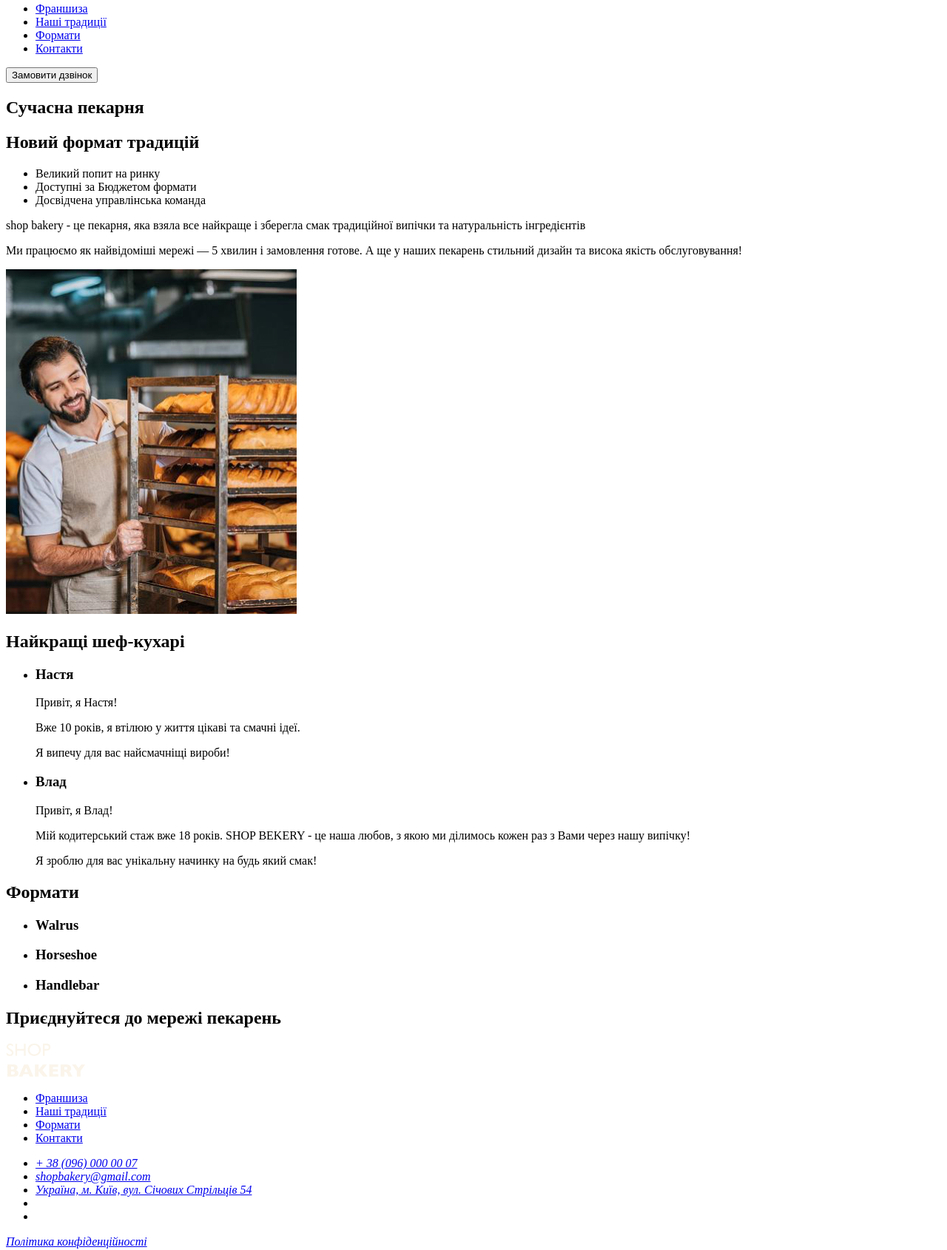
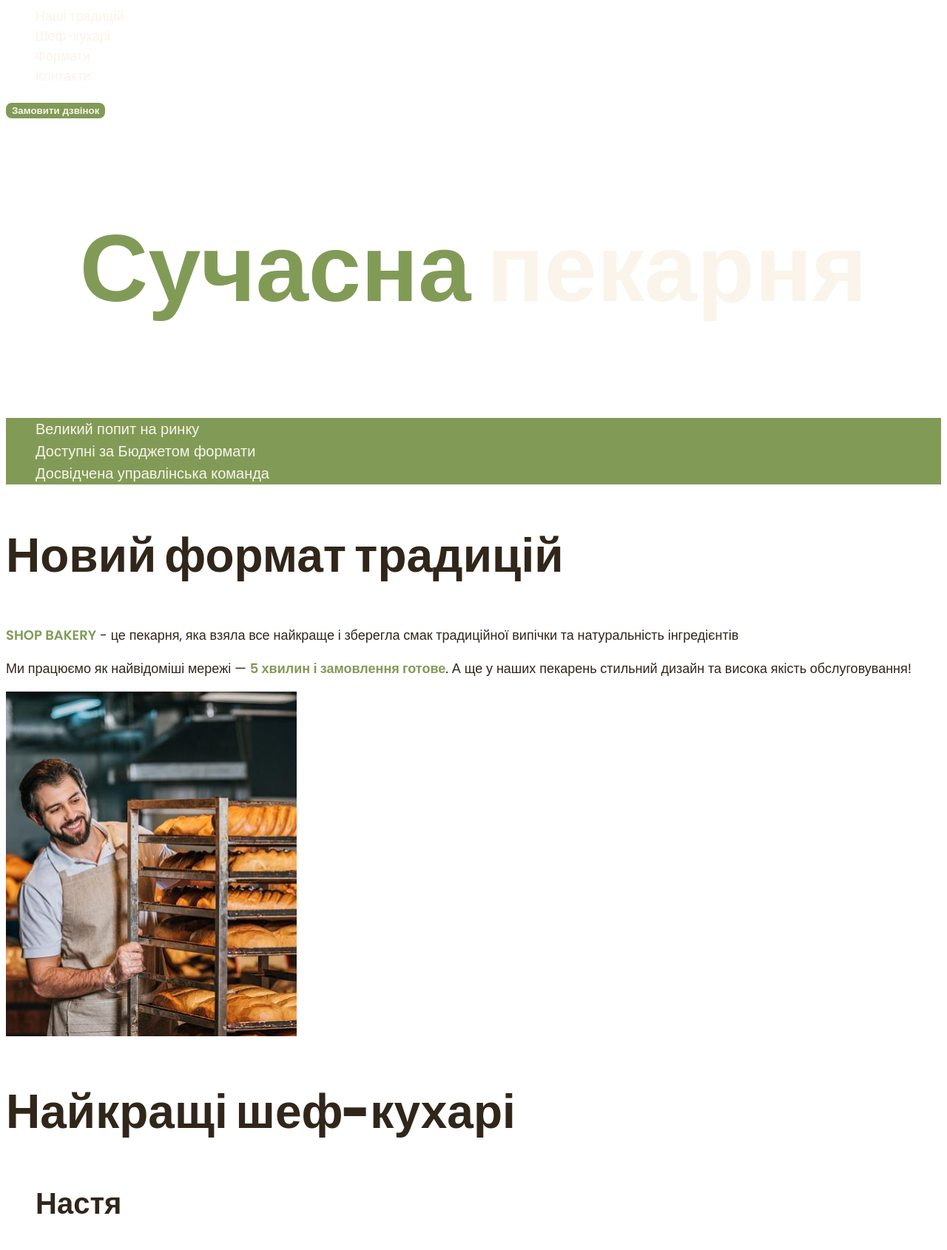
Before and after one commit to OlehPy/web-genius, a plain HTML site: page index.html in a window 1280 px wide. Shown: the part 71-1761 px from the top of the page at 74% size. Drawn offline with Linux system fonts and the light colour scheme.

Commit message:
Add files via upload

```diff
--- /dev/null
+++ b/css/styles.css
@@ -0,0 +1,174 @@
+@font-face {
+    font-display: swap;
+    font-family: 'Poppins';
+    font-style: normal;
+    font-weight: 300;
+    src: url('../fonts/poppins-v20-latin-300.woff2') format('woff2');
+}
+
+@font-face {
+    font-display: swap;
+    font-family: 'Poppins';
+    font-style: normal;
+    font-weight: 400;
+    src: url('../fonts/poppins-v20-latin-regular.woff2') format('woff2');
+}
+
+
+@font-face {
+    font-display: swap;
+    font-family: 'Poppins';
+    font-style: normal;
+    font-weight: 600;
+    src: url('../fonts/poppins-v20-latin-600.woff2') format('woff2');
+}
+
+
+@font-face {
+    font-display: swap;
+    font-family: 'Poppins';
+    font-style: normal;
+    font-weight: 900;
+    src: url('../fonts/poppins-v20-latin-900.woff2') format('woff2');
+}
+
+
+:root {
+    --color-brand-dark: #465929;
+    --color-brand-light: #819b57;
+    --color-primary-dark: #31261a;
+    --color-primary-light: #faf4ea;
+}
+
+/* Base */
+body {
+    color: var(--color-primary-dark);
+    font-family: 'Poppins', sans-serif;
+    font-size: 18px;
+    font-weight: 400;
+}
+
+ul {
+    list-style-type: none;
+}
+
+address {
+    font-style: normal;
+}
+
+/* Button */
+.button {
+    color: var(--color-primary-light);
+    background-color: var(--color-brand-light);
+    border: 2px solid var(--color-brand-light);
+    border-radius: 8px;
+    cursor: pointer;
+    font-weight: 600;
+}
+
+.button:hover {
+    background-color: transparent;
+    color: var(--color-brand-dark);
+}
+
+.button:focus {
+    background-color: transparent;
+    color: var(--color-brand-dark);
+}
+
+.button:active {
+    background-color: transparent;
+    color: var(--color-brand-dark);
+}
+
+/* Link */
+.link {
+    color: var(--color-primary-light);
+    text-decoration: none;
+    line-height: 1.5;
+}
+
+.link:hover {
+    color: var(--color-brand-light);
+    font-weight: 600;
+}
+
+/* Hero section */
+.hero-title {
+    color: var(--color-primary-light);
+    text-align: center;
+    font-size: 128px;
+    font-weight: 900;
+}
+
+.hero-title .accent {
+    color: var(--color-brand-light);
+}
+
+/* Advantages section */
+.advantages-list {
+    background-color: var(--color-brand-light);
+    color: var(--color-primary-light);
+}
+
+.advantages-iteam {
+    font-size: 20px;
+    font-weight: 300px;
+}
+
+.section-title .accent {
+    color: var(--color-primary-dark);
+}
+
+.section-title {
+    font-size: 64px;
+    font-weight: 900;
+    line-height: 1.3;
+}
+
+/* Traditions section */
+
+.traditions-text .brand {
+    color: var(--color-brand-light);
+    font-weight: 600;
+}
+
+.traditions-text .uppercase {
+    text-transform: uppercase;
+}
+
+/* Chef section */
+
+.chefs-title {
+    font-size: 40px;
+    font-weight: 600;
+}
+
+/* Formats section */
+
+.formats-title {
+    font-size: 24px;
+    font-weight: 600;
+}
+
+.formats-text {
+    font-size: 13px;
+    font-weight: 300;
+}
+
+/* Footer */
+
+.address-link {
+    color: var(--color-primary-light);
+    font-size: 16px;
+    font-weight: 300;
+    text-decoration: none;
+}
+
+.address-link:hover {
+    color: var(--color-brand-light);
+}
+
+.address-copyright {
+    font-size: 14px;
+}
--- a/index.html
+++ b/index.html
@@ -6,53 +6,55 @@
     <meta http-equiv="X-UA-Compatible" content="IE=edge">
     <meta name="viewport" content="width=device-width, initial-scale=1.0">
     <title>Сучасна пекарня</title>
+
+    <!-- Styles -->
+    <link rel="stylesheet" href="./css/styles.css">
 </head>
 
 <body>
-
     <header>
         <nav>
-            <a href=""><img src="./images/logo.svg" alt="Логотип сучасної пекарні" /></a>
+            <a href="#"><img src="./images/logo.svg" alt="Логотип сучасної пекарні"></a>
             <ul>
-                <li><a href="#">Франшиза</a></li>
-                <li><a href="#">Наші традиції</a></li>
-                <li><a href="#">Формати</a></li>
-                <li><a href="#">Контакти</a></li>
+                <li><a class="link" href="#traditions-section">Наші традицій</a></li>
+                <li><a class="link" href="#chefs-section">Шеф-кухарі</a></li>
+                <li><a class="link" href="#formats-section">Формати</a></li>
+                <li><a class="link" href="#contacts-section">Контакти</a></li>
             </ul>
         </nav>
-        <button>Замовити дзвінок</button>
+        <button class="button">Замовити дзвінок</button>
     </header>
 
     <main>
 
         <section>
-            <h1>Сучасна пекарня</h1>
+            <h1 class="hero-title"><span class="accent">Сучасна</span> пекарня</h1>
         </section>
 
-        <section>
-            <h2>Новий формат традицій</h2>
-            <ul>
-                <li>Великий попит на ринку</li>
-                <li>Доступні за Бюджетом формати</li>
-                <li>Досвідчена управлінська команда</li>
+        <section id="traditions-section">
+            <ul class="advantages-list">
+                <li class="advantages-iteam">Великий попит на ринку</li>
+                <li class="advantages-iteam">Доступні за Бюджетом формати</li>
+                <li class="advantages-iteam">Досвідчена управлінська команда</li>
             </ul>
-            <p>
-                <span>shop bakery</span> - це пекарня, яка взяла все найкраще
+            <h2 class="section-title">Новий формат традицій</h2>
+            <p class="traditions-text">
+                <span class="brand uppercase">shop bakery</span> - це пекарня, яка взяла все найкраще
                 і зберегла смак традиційної випічки та натуральність інгредієнтів
             </p>
-            <p>
-                Ми працюємо як найвідоміші мережі — <span>5 хвилин і замовлення готове</span>.
+            <p class="traditions-text">
+                Ми працюємо як найвідоміші мережі — <span class="brand">5 хвилин і замовлення готове</span>.
                 А ще у наших пекарень стильний дизайн та висока якість обслуговування!
             </p>
-            <img src="./images/baker-man.jpg" alt="Чоловік пекар дивиться на батони із посмішкою" />
+            <img src="./images/baker-man.jpg" alt="Чоловік пекар дивиться на батони із посмішкою">
         </section>
 
-        <section>
-            <h2>Найкращі шеф-кухарі</h2>
+        <section id="chefs-section">
+            <h2 class="section-title">Найкращі <span class="accent">шеф-кухарі</span></h2>
             <ul>
                 <li>
                     <article>
-                        <h3>Настя</h3>
+                        <h3 class="chefs-title">Настя</h3>
                         <p>
                             Привіт, я Настя!
                         </p>
@@ -66,7 +68,7 @@
                 </li>
                 <li>
                     <article>
-                        <h3>Влад</h3>
+                        <h3 class="chefs-title">Влад</h3>
                         <p>
                             Привіт, я Влад!
                         </p>
@@ -82,51 +84,73 @@
             </ul>
         </section>
 
-        <section>
-            <h2>Формати</h2>
+        <section id="formats-section">
+            <h2 class="section-title">Формати</h2>
             <ul>
                 <li>
                     <article>
-                        <h3 lang="en">Walrus</h3>
+                        <h3 class="formats-title" lang="en">Walrus</h3>
+                        <div class="formats-text">
+                            <p>Проща: до 120 м2</p>
+                            <p>Меню: розширене меню</p>
+                            <p>Штат: 2 продавці-касири, 2 пекарі, 2 помічники пекаря, 2 офіціанти-різнороби</p>
+                            <p>Посадкові місця: є</p>
+                        </div>
                     </article>
                 </li>
                 <li>
                     <article>
-                        <h3 lang="en">Horseshoe</h3>
+                        <h3 class="formats-title" lang="en">Horseshoe</h3>
+                        <div class="formats-text">
+                            <p>Проща: до 120 м2</p>
+                            <p>Меню: розширене меню</p>
+                            <p>Штат: 2 продавці-касири, 2 пекарі, 2 помічники пекаря, 2 офіціанти-різнороби</p>
+                            <p>Посадкові місця: є</p>
+                        </div>
                     </article>
                 </li>
                 <li>
                     <article>
-                        <h3 lang="en">Handlebar</h3>
+                        <h3 class="formats-title" lang="en">Handlebar</h3>
+                        <div class="formats-text">
+                            <p>Проща: до 120 м2</p>
+                            <p>Меню: розширене меню</p>
+                            <p>Штат: 2 продавці-касири, 2 пекарі, 2 помічники пекаря, 2 офіціанти-різнороби</p>
+                            <p>Посадкові місця: є</p>
+                        </div>
                     </article>
                 </li>
             </ul>
         </section>
 
-        <section>
-            <h2>Приєднуйтеся до мережі пекарень</h2>
-
+        <section id="contacts-section">
+            <h2 class="section-title">Приєднуйтеся до мережі пекарень</h2>
+            <p>Заповни форму, щоб ми зв'язались з тобою!</p>
+            <iframe
+                src="https://www.google.com/maps/embed?pb=!1m18!1m12!1m3!1d8697.797970752277!2d30.515106063935477!3d50.46477905528543!2m3!1f0!2f0!3f0!3m2!1i1024!2i768!4f13.1!3m3!1m2!1s0x40d4ce46f668fa27%3A0x863afbb7f433719a!2sFairmont%20Grand%20Hotel%20Kyiv!5e0!3m2!1suk!2sua!4v1698873873811!5m2!1suk!2sua"
+                width="603" height="595" allowfullscreen="" loading="lazy"
+                referrerpolicy="no-referrer-when-downgrade"></iframe>
         </section>
     </main>
 
     <footer>
         <nav>
             <a href="">
-                <img src="./images/logo.svg" alt="Логотип сучасної пекарні" />
+                <img src="./images/logo.svg" alt="Логотип сучасної пекарні">
             </a>
             <ul>
-                <li><a href="#">Франшиза</a></li>
-                <li><a href="#">Наші традиції</a></li>
-                <li><a href="#">Формати</a></li>
-                <li><a href="#">Контакти</a></li>
+                <li><a class="link" href="#">Франшиза</a></li>
+                <li><a class="link" href="#">Наші традиції</a></li>
+                <li><a class="link" href="#">Формати</a></li>
+                <li><a class="link" href="#">Контакти</a></li>
             </ul>
         </nav>
         <address>
             <ul>
-                <li><a href="tel:+380960000007">+ 38 (096) 000 00 07</a></li>
-                <li><a href="mailto:shopbakery@gmail.com">shopbakery@gmail.com</a></li>
-                <li><a href="https://maps.app.goo.gl/SiQGyCBGHQEgQiHTA" target="_blank">Україна, м. Київ, вул. Січових
-                        Стрільців 54</a>
+                <li><a class="address-link" href="tel:+380960000007">+ 38 (096) 000 00 07</a></li>
+                <li><a class="address-link" href="mailto:shopbakery@gmail.com">shopbakery@gmail.com</a></li>
+                <li><a class="address-link" href="https://maps.app.goo.gl/SiQGyCBGHQEgQiHTA" target="_blank">
+                        Україна, м. Київ, вул. Січових Стрільців 54</a>
                 </li>
                 <li><a href="#">
                         <!-- facebook icon -->
@@ -135,7 +159,8 @@
                         <!-- insta icon -->
                     </a></li>
             </ul>
-            <a href="#" target="_blank">Політика конфіденційності</a>
+            <a class="address-link" href="#" target="_blank">Політика конфіденційності</a>
+            <p class="address-copyright">&copy;2022 Дані захищені</p>
         </address>
     </footer>
 
```
Also changed, not shown: fonts/poppins-v20-latin-300.woff2 (added), fonts/poppins-v20-latin-600.woff2 (added), fonts/poppins-v20-latin-900.woff2 (added), fonts/poppins-v20-latin-regular.woff2 (added).
